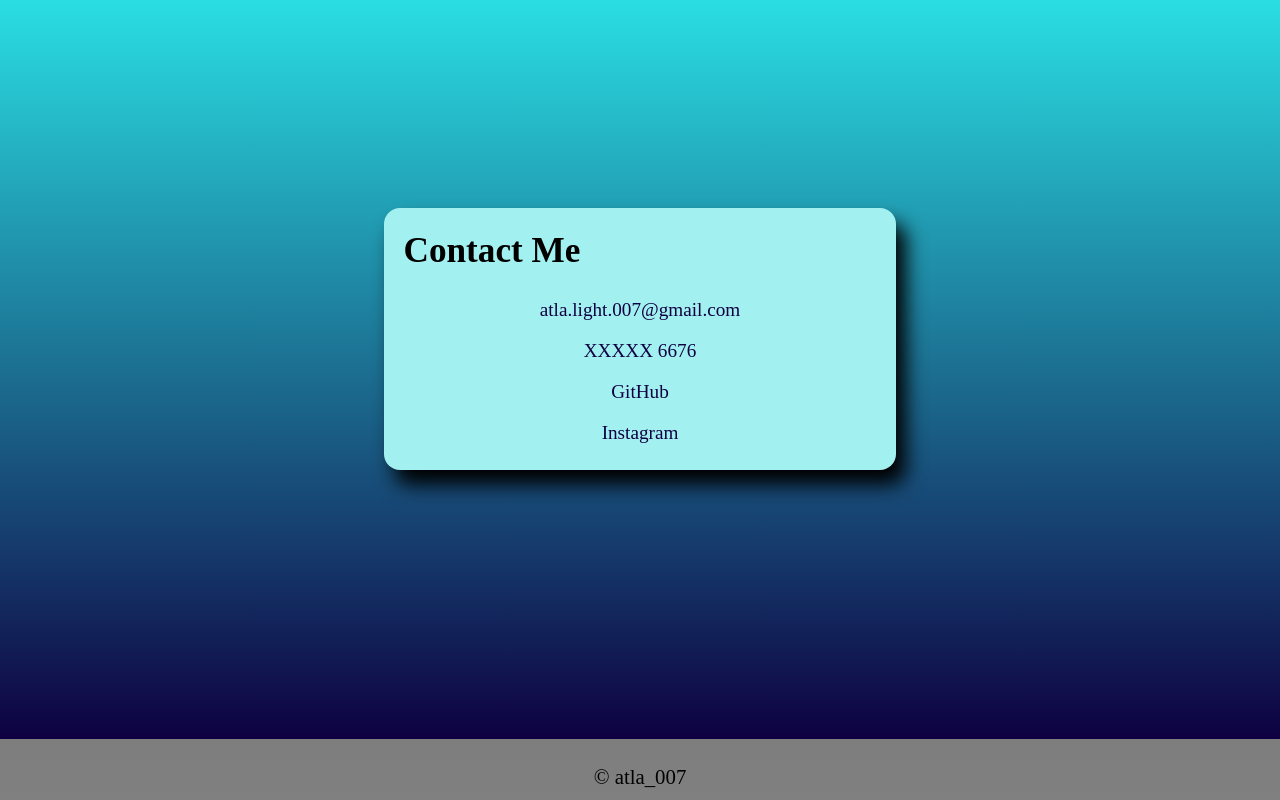
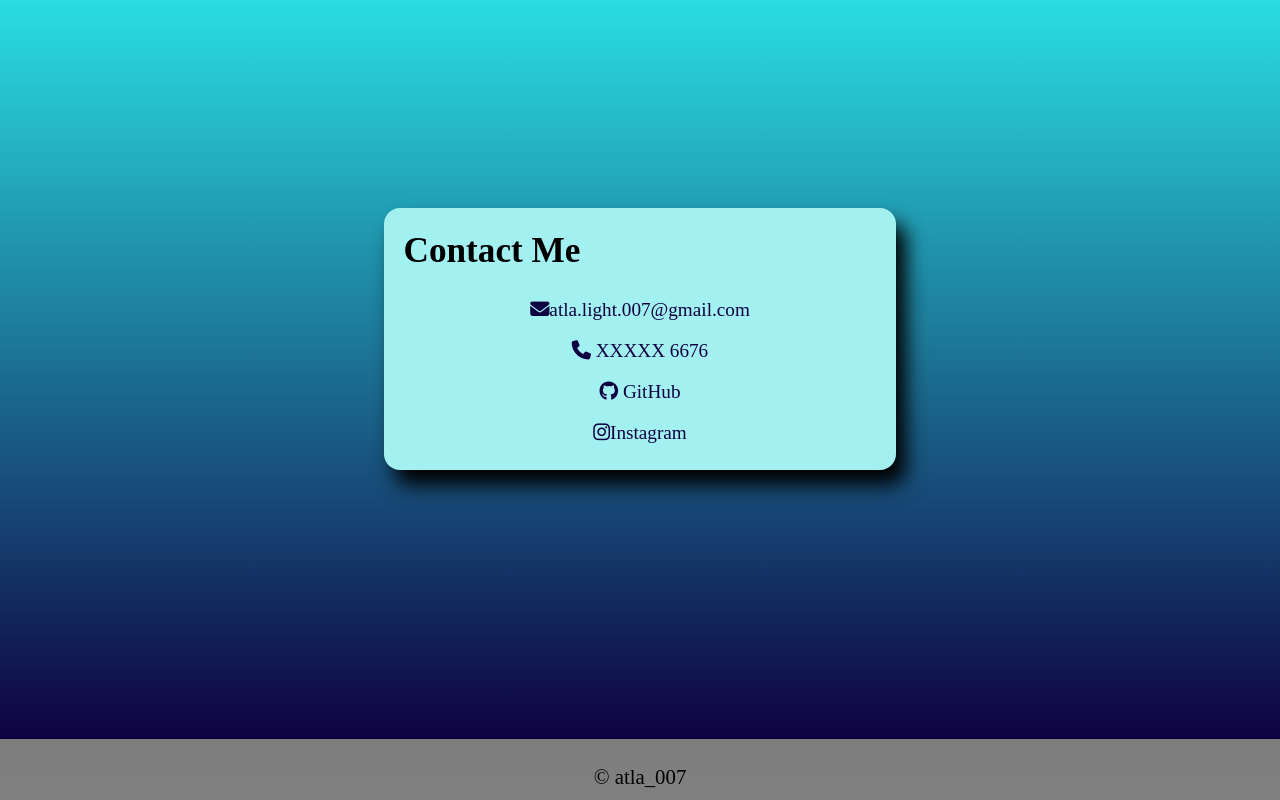
Before and after one commit to Atla-light/Blue-portfolio, a plain HTML site: page index2.html in a window 1280 px wide. Shown: the part 2509-3309 px from the top of the page. Drawn offline with Linux system fonts and the light colour scheme.

Commit message:
added icons

```diff
--- a/index2.html
+++ b/index2.html
@@ -3,6 +3,7 @@
 <head>
     <meta charset="UTF-8">
     <meta name="viewport" content="width=device-width, initial-scale=1.0">
+    <link rel="stylesheet" href="https://cdnjs.cloudflare.com/ajax/libs/font-awesome/6.5.0/css/all.min.css"/>
     <link rel="stylesheet" href="style2.css">
     <title>Blue portFolio</title>
 </head>
```
